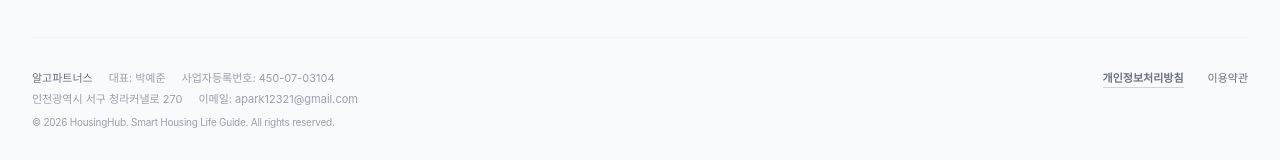
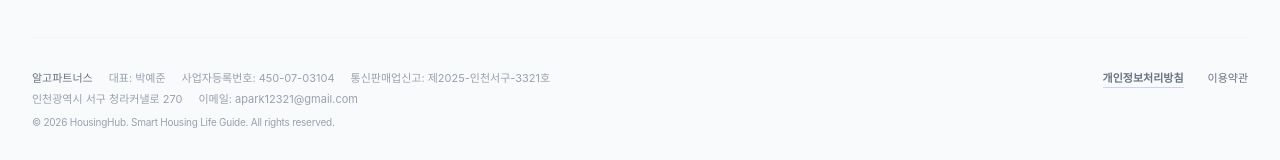
Before and after one commit to apark12321-ux/zip9.kr, a React (Vite) app: page / in a window 1280 px wide. Shown: the part 9385-9545 px from the top of the page. Built offline with nearby package versions, Linux system fonts and the light colour scheme; no server answers; the database is empty.

Commit message:
통신판매업추가

```diff
--- a/src/App.tsx
+++ b/src/App.tsx
@@ -525,6 +525,7 @@ export default function App() {
                 <li><strong>운영 주체:</strong> 알고파트너스</li>
                 <li><strong>대표자:</strong> 박예준</li>
                 <li><strong>사업자등록번호:</strong> 450-07-03104</li>
+                <li><strong>통신판매업 신고번호:</strong> 제2025-인천서구-3321호</li>
                 <li><strong>개업일:</strong> 2025년 3월 1일</li>
                 <li><strong>업태/종목:</strong> 정보통신업(미디어콘텐츠창작업, 응용 소프트웨어 개발 및 공급업), 광고 대행업, 전자상거래 소매 중개업</li>
                 <li><strong>사업장 주소:</strong> 인천광역시 서구 청라커낼로 270</li>
@@ -737,6 +738,7 @@ export default function App() {
               <hr />
               <p className="text-sm text-gray-500"><strong>운영 주체:</strong> 알고파트너스 (대표: 박예준)</p>
               <p className="text-sm text-gray-500"><strong>사업자등록번호:</strong> 450-07-03104</p>
+              <p className="text-sm text-gray-500"><strong>통신판매업 신고번호:</strong> 제2025-인천서구-3321호</p>
               <p className="text-sm text-gray-500"><strong>주소:</strong> 인천광역시 서구 청라커낼로 270</p>
               <p className="text-sm text-gray-500"><strong>이메일:</strong> <a href="mailto:apark12321@gmail.com">apark12321@gmail.com</a></p>
               <p className="text-sm text-gray-500"><strong>공고일자:</strong> 2026년 4월 28일</p>
@@ -798,6 +800,7 @@ export default function App() {
                 <li><strong>운영 주체:</strong> 알고파트너스</li>
                 <li><strong>대표자:</strong> 박예준</li>
                 <li><strong>사업자등록번호:</strong> 450-07-03104</li>
+                <li><strong>통신판매업 신고번호:</strong> 제2025-인천서구-3321호</li>
                 <li><strong>업태/종목:</strong> 정보통신업(미디어콘텐츠창작업, 응용 소프트웨어 개발 및 공급업), 광고 대행업</li>
                 <li><strong>사업장 주소:</strong> 인천광역시 서구 청라커낼로 270</li>
                 <li><strong>이메일:</strong> <a href="mailto:apark12321@gmail.com">apark12321@gmail.com</a></li>
@@ -881,6 +884,7 @@ export default function App() {
                 <li>운영 주체: 알고파트너스</li>
                 <li>대표자: 박예준</li>
                 <li>사업자등록번호: 450-07-03104</li>
+                <li>통신판매업 신고번호: 제2025-인천서구-3321호</li>
                 <li>사업장 주소: 인천광역시 서구 청라커낼로 270</li>
                 <li>이메일: <a href="mailto:apark12321@gmail.com">apark12321@gmail.com</a></li>
               </ul>
--- a/src/components/Footer.tsx
+++ b/src/components/Footer.tsx
@@ -81,6 +81,7 @@ export function Footer({ onNavigate }: FooterProps) {
                 <span className="text-[11px] text-gray-500 font-medium">알고파트너스</span>
                 <span className="text-[11px] text-gray-400">대표: 박예준</span>
                 <span className="text-[11px] text-gray-400">사업자등록번호: 450-07-03104</span>
+                <span className="text-[11px] text-gray-400">통신판매업신고: 제2025-인천서구-3321호</span>
               </div>
               <div className="flex flex-wrap justify-center md:justify-start gap-x-4 gap-y-1 mb-2">
                 <span className="text-[11px] text-gray-400">인천광역시 서구 청라커낼로 270</span>
```
